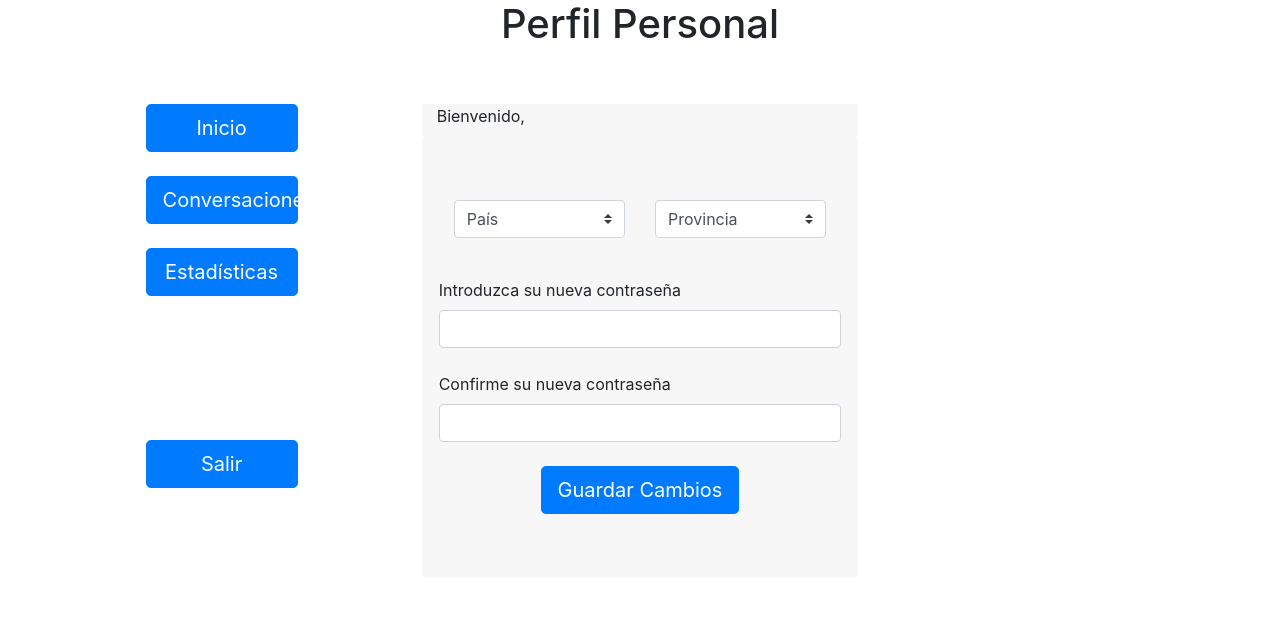
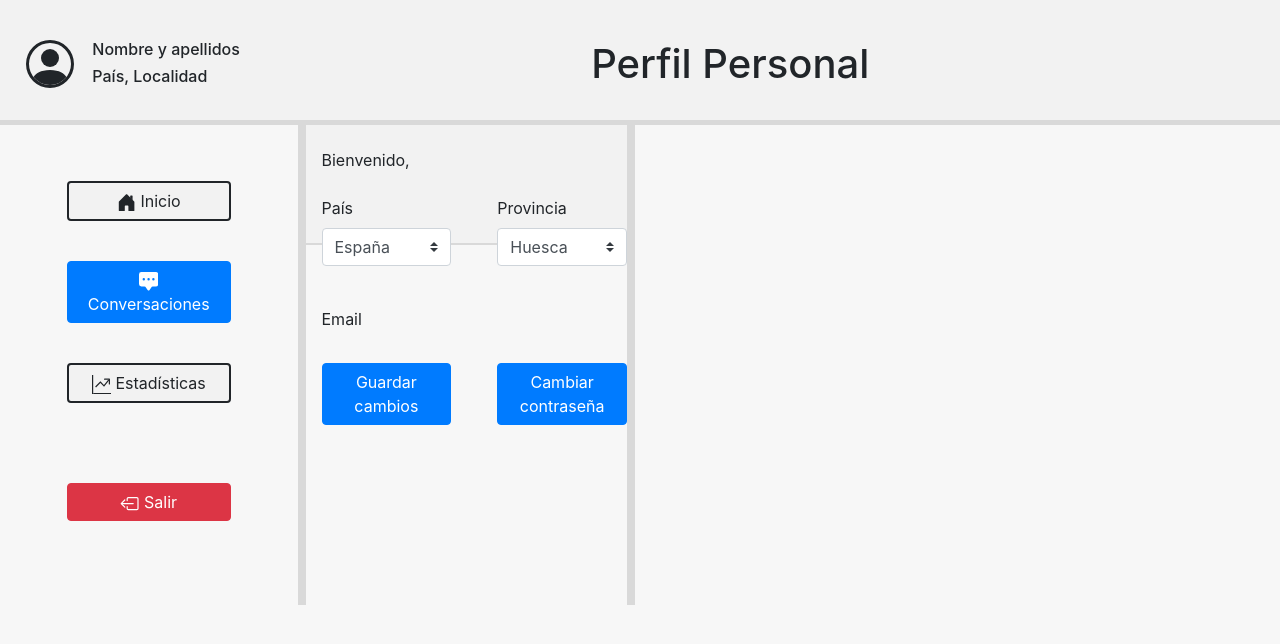
Before and after one commit to EduardoGimeno/Sistemas-y-Tecnologias-Web, an Angular app in the folder STWEB-Angular/: page /profile in a window 1280 px wide. Shown: the top 644 px of the page. Built offline with nearby package versions, Linux system fonts and the light colour scheme.

Commit message:
Update profile, app-routing

```diff
--- a/STWEB-Angular/src/app/app-routing.module.ts
+++ b/STWEB-Angular/src/app/app-routing.module.ts
@@ -17,11 +17,17 @@ const routes: Routes = [
   { path: 'change-password', component: ChangePasswordComponent },
   { path: 'chat-entry', component: ChatEntryComponent },
   { path: 'chat-user', component: ChatUserComponent },
+  { path: 'profile/chat-user', component: ChatUserComponent },
   { path: 'entry', component: EntryComponent },
   { path: 'index-admin', component: IndexAdminComponent },
   { path: 'index-user', component: IndexUserComponent },
+  { path: 'profile/index-user', component: IndexUserComponent },
   { path: 'login', component: LoginComponent },
+  { path: 'login/registry', component: RegistryComponent },
   { path: 'profile', component: ProfileComponent},
+  { path: 'profile/change-password', component: ChangePasswordComponent},
+  { path: 'profile/stats-user', component: StatsUserComponent },
+  { path: 'profile/chat-user', component: ChatUserComponent },
   { path: 'change-password/profile', component: ProfileComponent },
   { path: 'registry', component: RegistryComponent },
   { path: 'stats-admin', component: StatsAdminComponent },
--- a/STWEB-Angular/src/app/profile/profile.component.html
+++ b/STWEB-Angular/src/app/profile/profile.component.html
@@ -1,104 +1,155 @@
-<div class="row justify-content-center">
-  <h1>Perfil Personal</h1>
+<div class="row" style="background-color: #f7f7f7">
+
+  <div class="col-3" style="text-align: center; padding: unset">
+
+    <div style="padding-right: inherit; background-color: #f2f2f2;
+     border-bottom: 5px solid #d9d9d9">
+      <div class="row justify-content-center" style="height: 15vh; padding-top: 5vh">
+        <div>
+          <svg class="bi bi-people-circle" width="3em" height="3em" viewBox="0 0 16 16" fill="currentColor" xmlns="http://www.w3.org/2000/svg">
+            <path d="M13.468 12.37C12.758 11.226 11.195 10 8 10s-4.757 1.225-5.468 2.37A6.987 6.987 0 008 15a6.987 6.987 0 005.468-2.63z"/>
+            <path fill-rule="evenodd" d="M8 9a3 3 0 100-6 3 3 0 000 6z" clip-rule="evenodd"/>
+            <path fill-rule="evenodd" d="M8 1a7 7 0 100 14A7 7 0 008 1zM0 8a8 8 0 1116 0A8 8 0 010 8z" clip-rule="evenodd"/>
+          </svg>
         </div>
-<br>
-<div class="row justify-content-center">
-  <div class="col-sm-4">
-    <br>
-    <div class="row justify-content-center">
-      <div class="col-sm-4">
+        <div style="width: 50%; margin-left: 5%; text-align: left">
+          <div>
+            <h6>Nombre y apellidos</h6>
           </div>
-      <div class="col-sm-5">
-        <button type="button" class="btn btn-primary btn-lg btn-block">Inicio</button>
-      </div>
-      <div class="col-sm-3">
-      </div>
-    </div>
-    <br>
-    <div class="row justify-content-center">
-      <div class="col-sm-4">
-      </div>
-      <div class="col-sm-5">
-        <button type="button" class="btn btn-primary btn-lg btn-block"> Conversaciones </button>
-      </div>
-      <div class="col-sm-3">
-      </div>
-    </div>
-    <br>
-    <div class="row justify-content-center">
-      <div class="col-sm-4">
-      </div>
-      <div class="col-sm-5">
-        <button type="button" class="btn btn-primary btn-lg btn-block">Estadísticas</button>
-      </div>
-      <div class="col-sm-3">
-      </div>
-    </div>
-    <br>
-    <br>
-    <br>
-    <br>
-    <br>
-    <br>
-    <div class="row justify-content-center">
-      <div class="col-sm-4">
-      </div>
-      <div class="col-sm-5">
-        <button type="button" class="btn btn-primary btn-lg btn-block">Salir</button>
-      </div>
-      <div class="col-sm-3">
+          <div>
+            <h6>País, Localidad</h6>
           </div>
         </div>
       </div>
-  <div class="col-sm-4">
+    </div>
+
+    <div style="padding-top: 2vh">
+      <button type="button" class="buttonCustom btn buttonCustomColor">
+        <svg class="bi bi-house-door-fill" width="1.2em" height="1.2em" viewBox="0 0 16 16" fill="currentColor" xmlns="http://www.w3.org/2000/svg">
+          <path d="M6.5 10.995V14.5a.5.5 0 01-.5.5H2a.5.5 0 01-.5-.5v-7a.5.5 0 01.146-.354l6-6a.5.5 0 01.708 0l6 6a.5.5 0 01.146.354v7a.5.5 0 01-.5.5h-4a.5.5 0 01-.5-.5V11c0-.25-.25-.5-.5-.5H7c-.25 0-.5.25-.5.495z"/>
+          <path fill-rule="evenodd" d="M13 2.5V6l-2-2V2.5a.5.5 0 01.5-.5h1a.5.5 0 01.5.5z" clip-rule="evenodd"/>
+        </svg>
+        Inicio
+      </button>
       <br>
-    <div class="row justify-content-center">
-      <div class="container justify-content-center" style="background-color: #f7f7f7">
-          <label class="control-label">Bienvenido, </label>
+      <button type="button" class="buttonCustom btn btn-primary">
+        <svg class="bi bi-chat-square-dots-fill" width="1.2em" height="1.2em" viewBox="0 0 16 16" fill="currentColor" xmlns="http://www.w3.org/2000/svg">
+          <path fill-rule="evenodd" d="M0 2a2 2 0 012-2h12a2 2 0 012 2v8a2 2 0 01-2 2h-2.5a1 1 0 00-.8.4l-1.9 2.533a1 1 0 01-1.6 0L5.3 12.4a1 1 0 00-.8-.4H2a2 2 0 01-2-2V2zm5 4a1 1 0 11-2 0 1 1 0 012 0zm4 0a1 1 0 11-2 0 1 1 0 012 0zm3 1a1 1 0 100-2 1 1 0 000 2z" clip-rule="evenodd"/>
+        </svg>
+        Conversaciones
+      </button>
+      <br>
+      <button type="button" class="buttonCustom btn buttonCustomColor">
+        <svg class="bi bi-graph-up" width="1.2em" height="1.2em" viewBox="0 0 16 16" fill="currentColor" xmlns="http://www.w3.org/2000/svg">
+          <path d="M0 0h1v16H0V0zm1 15h15v1H1v-1z"/>
+          <path fill-rule="evenodd" d="M14.39 4.312L10.041 9.75 7 6.707l-3.646 3.647-.708-.708L7 5.293 9.959 8.25l3.65-4.563.781.624z" clip-rule="evenodd"/>
+          <path fill-rule="evenodd" d="M10 3.5a.5.5 0 01.5-.5h4a.5.5 0 01.5.5v4a.5.5 0 01-1 0V4h-3.5a.5.5 0 01-.5-.5z" clip-rule="evenodd"/>
+        </svg>
+        Estadísticas
+      </button>
+      <br>
+      <button type="button" class="buttonCustom btn btn-danger"
+              style="margin-top: 10vh; margin-bottom: 10vh">
+        <svg class="bi bi-box-arrow-left" width="1.2em" height="1.2em" viewBox="0 0 16 16" fill="currentColor" xmlns="http://www.w3.org/2000/svg">
+          <path fill-rule="evenodd" d="M4.354 11.354a.5.5 0 000-.708L1.707 8l2.647-2.646a.5.5 0 10-.708-.708l-3 3a.5.5 0 000 .708l3 3a.5.5 0 00.708 0z" clip-rule="evenodd"/>
+          <path fill-rule="evenodd" d="M11.5 8a.5.5 0 00-.5-.5H2a.5.5 0 000 1h9a.5.5 0 00.5-.5z" clip-rule="evenodd"/>
+          <path fill-rule="evenodd" d="M14 13.5a1.5 1.5 0 001.5-1.5V4A1.5 1.5 0 0014 2.5H7A1.5 1.5 0 005.5 4v1.5a.5.5 0 001 0V4a.5.5 0 01.5-.5h7a.5.5 0 01.5.5v8a.5.5 0 01-.5.5H7a.5.5 0 01-.5-.5v-1.5a.5.5 0 00-1 0V12A1.5 1.5 0 007 13.5h7z" clip-rule="evenodd"/>
+        </svg>
+        Salir
+      </button>
+    </div>
+
+  </div>
+
+
+  <!------------------------------- SECOND COLUMN ----------------------------------------------->
+
+
+  <div class="col-9" style="text-align: center; padding: unset">
+
+    <div style="padding-right: inherit; background-color: #f2f2f2;
+     border-bottom: 5px solid #d9d9d9">
+      <div class="row" style="height: 15vh; padding-top: 5vh">
+        <div style="margin-right: 4%; margin-left: 25%">
+
+        </div>
+        <div>
+          <h1>Perfil Personal</h1>
         </div>
       </div>
-    <div class="row justify-content-center">
-      <div class="jumbotron justify-content-center" style="background-color: #f7f7f7">
+    </div>
+
     <div class="row">
-          <div class="col-md-6">
+      <div class="col-4" style="height: 60vh; border-right: 1vh solid #d9d9d9;
+       border-left: 1vh solid #d9d9d9; text-align: center; padding: unset">
+
+
+        <div class="backgroundAndTextCC" style="height: 15vh; width: 100%;
+          border-bottom: 2px solid #d9d9d9">
+
+          <div class="row" style="height: 40%">
+
+            <div class="col" style="text-align: left; margin-top: auto; margin-left: 2vh">
+              Bienvenido,
+            </div>
+
+
+
+          </div>
+          <br>
+          <div class="row" style="height: 40%">
+            <div class="col" style="text-align: left; margin-top: auto; margin-left: 2vh">
               <div class="form-group">
+                <label class="control-label">País</label>
                 <select class="custom-select">
-                <option selected="">País</option>
                   <option value="1">España</option>
                   <option value="2">Italia</option>
                   <option value="3">Francia</option>
                 </select>
               </div>
             </div>
-          <div class="col-md-6">
+            <div class="col" style="text-align: left; margin-top: auto; margin-left: 2vh">
               <div class="form-group">
+                <label class="control-label">Provincia</label>
                 <select class="custom-select">
-                <option selected="">Provincia</option>
-                <option value="1">España</option>
-                <option value="2">Italia</option>
-                <option value="3">Francia</option>
+                  <option value="1">Huesca</option>
+                  <option value="2">Zaragoza</option>
+                  <option value="3">Teruel</option>
                 </select>
               </div>
             </div>
           </div>
           <br>
-        <div class="row">
-          <label class="control-label" for="inputNewPass">Introduzca su nueva contraseña </label>
-          <input class="form-control" id="inputNewPass">
+          <br>
+          <div class="row" style="height: 40%">
+            <div class="col" style="text-align: left; margin-top: auto; margin-left: 2vh">
+              <label class="control-label">Email</label>
+            </div>
           </div>
           <br>
-        <div class="row">
-          <label class="control-label" for="inputNewPassAgain">Confirme su nueva contraseña </label>
-          <input class="form-control" id="inputNewPassAgain">
+          <div class="row" style="height: 40%">
+            <div class="col" style="text-align: left; margin-top: auto; margin-left: 2vh">
+              <button type="button" class="btn btn-primary">Guardar cambios</button>
             </div>
-        <br>
-        <div class="row justify-content-center">
-          <button type="button" class="btn btn-primary btn-lg">Guardar Cambios</button>
+            <div class="col" style="text-align: left; margin-top: auto; margin-left: 2vh">
+              <button type="button" routerLink="change-password" class="btn btn-primary">Cambiar contraseña</button>
             </div>
           </div>
         </div>
       </div>
-  <div class="col-sm-4">
+
+      <div class="col-8" style="height: 75vh">
+
+        <div style="height: auto; min-height: 70%;">
+
+
+
+        </div>
+
 
       </div>
     </div>
+
+  </div>
+
+</div>
```
Lines whose indentation alone changed are shown as unchanged.
